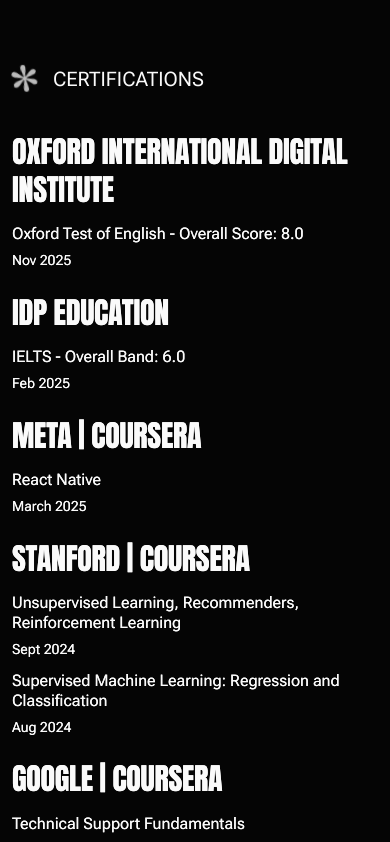
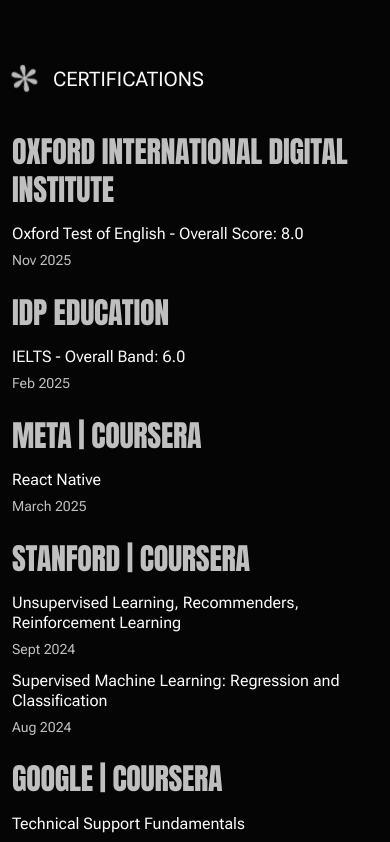
Before and after one commit to tariqahmaad/tariqahmad.dev, a Next.js app: page / in a window 390 px wide. Shown: the part 4600-5442 px from the top of the page. Built offline with nearby package versions, Linux system fonts and the light colour scheme.

Commit message:
refactor: Simplify gradient class management in Certifications component by introducing base, muted, and foreground gradient classes for improved readability and consistency.

```diff
--- a/components/home/Certifications.tsx
+++ b/components/home/Certifications.tsx
@@ -63,8 +63,10 @@ const Certifications = () => {
         return () => window.removeEventListener('scroll', handleScroll);
     }, [hoveredCategory, hoveredCertificate]);
 
-    const gradientClass =
-        'transition-all duration-700 bg-gradient-to-r from-primary to-foreground from-[50%] to-[50%] bg-[length:200%] bg-clip-text text-transparent leading-tight';
+    const baseGradientClass =
+        'transition-all duration-700 bg-gradient-to-r from-[50%] to-[50%] bg-[length:200%] bg-clip-text text-transparent leading-tight';
+    const mutedGradientClass = `${baseGradientClass} from-primary to-muted-foreground`;
+    const foregroundGradientClass = `${baseGradientClass} from-primary to-foreground`;
 
     return (
         <section className="py-section select-none" id="certifications">
@@ -96,11 +98,7 @@ const Certifications = () => {
                                 >
                                     <div className="cursor-pointer mb-4 xs:mb-6">
                                         <p
-                                            className={cn(
-                                                gradientClass,
-                                                isCategoryHovered ? 'bg-left' : 'bg-right',
-                                                'text-heading-sm sm:text-heading-md md:text-heading-lg font-anton uppercase break-words'
-                                            )}
+                                            className={`${mutedGradientClass} ${isCategoryHovered ? 'bg-left' : 'bg-right'} text-heading-sm sm:text-heading-md md:text-heading-lg font-anton uppercase break-words`}
                                         >
                                             {category.provider}
                                         </p>
@@ -141,22 +139,14 @@ const Certifications = () => {
                                                     >
                                                         <div className="sm:col-span-8">
                                                             <p
-                                                                className={cn(
-                                                                    gradientClass,
-                                                                    isCertHovered ? 'bg-left' : 'bg-right',
-                                                                    'text-body-base sm:text-body-lg break-words'
-                                                                )}
+                                                                className={`${foregroundGradientClass} ${isCertHovered ? 'bg-left' : 'bg-right'} text-body-base sm:text-body-lg break-words`}
                                                             >
                                                                 {cert.title}
                                                             </p>
                                                         </div>
                                                         <div className="sm:col-span-4">
                                                             <p
-                                                                className={cn(
-                                                                    gradientClass,
-                                                                    isCertHovered ? 'bg-left' : 'bg-right',
-                                                                    'text-body-sm sm:text-body-base text-left sm:text-right'
-                                                                )}
+                                                                className={`${mutedGradientClass} ${isCertHovered ? 'bg-left' : 'bg-right'} text-body-sm sm:text-body-base text-left sm:text-right`}
                                                             >
                                                                 {cert.date}
                                                             </p>
```
